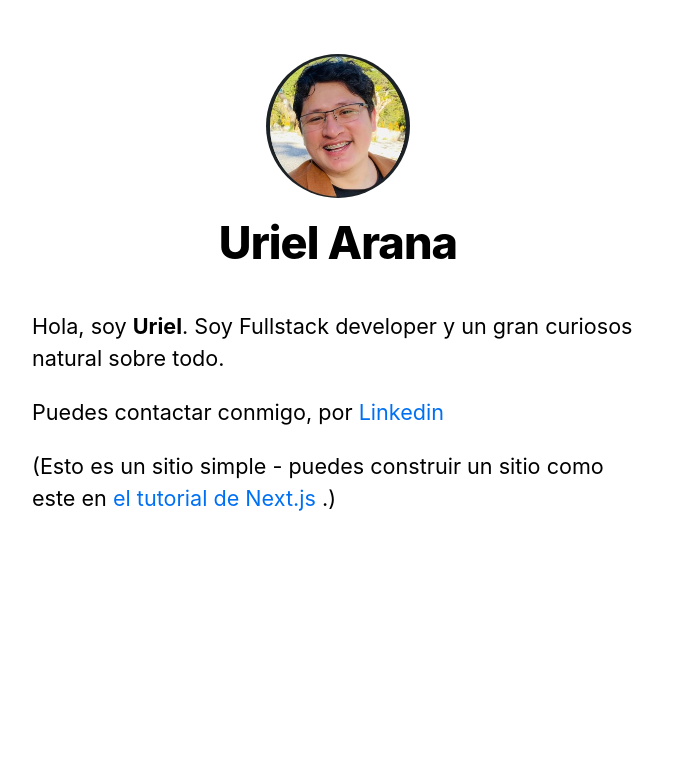
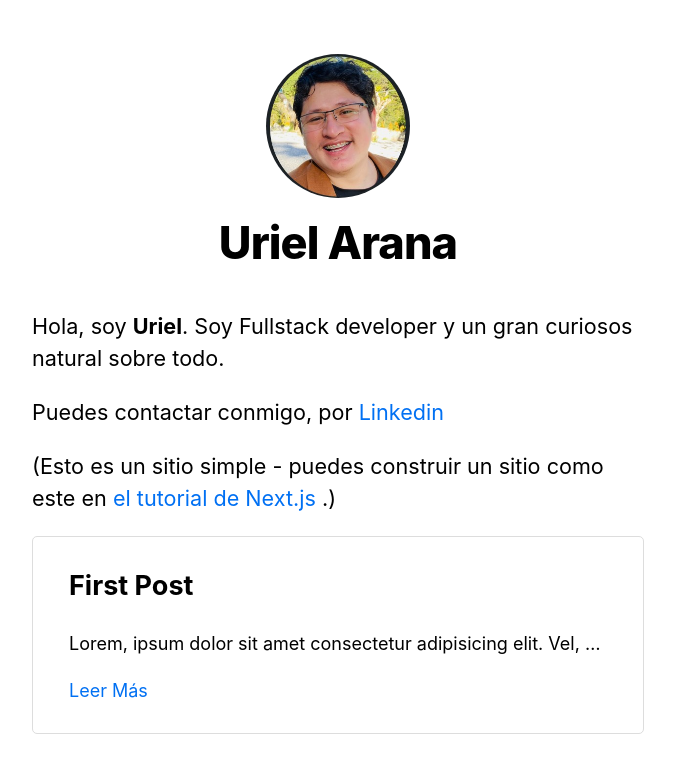
Before and after one commit to UdanPrg/blog-app, a Next.js app: page / in a window 1280 px wide. Shown: the top 772 px of the page, without its empty margins (302-977 px from the left). Built offline with nearby package versions, Linux system fonts and the light colour scheme.

Commit message:
Componente articles agregado

```diff
--- /dev/null
+++ b/components/articles.jsx
@@ -0,0 +1,20 @@
+import React from "react";
+import Link from "next/link";
+import styles from "./articles.module.css";
+
+export default function Articles(){
+    return(
+        <div className={styles.container}>
+            <div className={styles.article}>
+                <Link href="/posts/first-post">
+                    <h2>
+                        First Post
+                    </h2>
+                </Link>
+                <p>Lorem, ipsum dolor sit amet consectetur adipisicing elit. Vel, veniam reiciendis expedita quisquam, unde repellendus dolore assumenda ratione neque doloribus sunt. Doloremque sequi voluptatem laboriosam odit illo amet totam quis!
+                </p>
+                <Link href="/posts/first-post">Leer Más</Link>
+            </div>
+        </div>
+    )
+}
--- /dev/null
+++ b/components/articles.module.css
@@ -0,0 +1,26 @@
+.container{
+    margin: 14px 0;
+}
+
+.article{
+    border: 1px solid #ddd;
+    border-radius: 5px;
+    padding: 1.5em 2em;
+    transition: all 0.25s;
+}
+.article:hover{
+    box-shadow: 1px 2px 7px rgb(0 0 0 / 25%);
+    transition: box-shadow 0.25s;
+}
+.article h2{
+    margin-top: 0px;
+    color: #000;
+}
+.article a:hover{
+    text-decoration: none;
+}
+.article > p{
+    white-space: nowrap;
+    overflow: hidden;
+    text-overflow: ellipsis;
+}
--- a/components/layout.js
+++ b/components/layout.js
@@ -1,7 +1,8 @@
 import Head from 'next/head';
 import Image from 'next/image';
 import utilStyles from '../styles/utils.module.css';
-import styles from './layout.module.css'
+import Link from 'next/link';
+import styles from './layout.module.css';
 
 const name = 'Uriel Arana';
 export const siteTitle = 'Next.js Sample Website';
--- a/pages/index.js
+++ b/pages/index.js
@@ -1,6 +1,8 @@
 import Head from 'next/head';
 import Layout, {siteTitle} from '../components/layout';
 import utilStyles from '../styles/utils.module.css';
+
+import Articles from '../components/articles';
 
 export default function Home() {
   return (
@@ -16,6 +18,7 @@ export default function Home() {
           <a href="https://nextjs.org/learn" target='_blank'>el tutorial de Next.js </a>.)
         </p>
       </section>
+      <Articles />
     </Layout>
   );
 }
--- a/pages/posts/first-post.js
+++ b/pages/posts/first-post.js
@@ -18,9 +18,9 @@ export default function FirstPost(){
                 }
             />
             <h1>First Post</h1>
-            <h2>
-                <Link href="/" style={{textDecoration: "none"}}> ⬅️ Back to home</Link>
-            </h2>
+            <p>
+            Lorem, ipsum dolor sit amet consectetur adipisicing elit. Vel, veniam reiciendis expedita quisquam, unde repellendus dolore assumenda ratione neque doloribus sunt. Doloremque sequi voluptatem laboriosam odit illo amet totam quis!
+            </p>
         </Layout>
     )
 }
```
